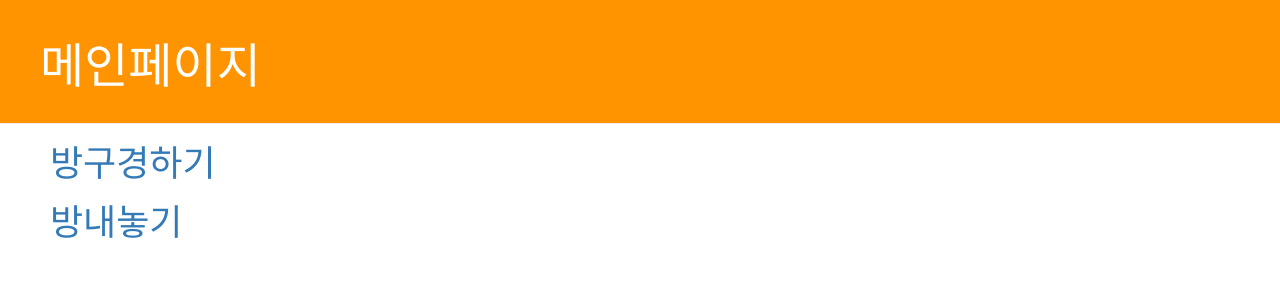
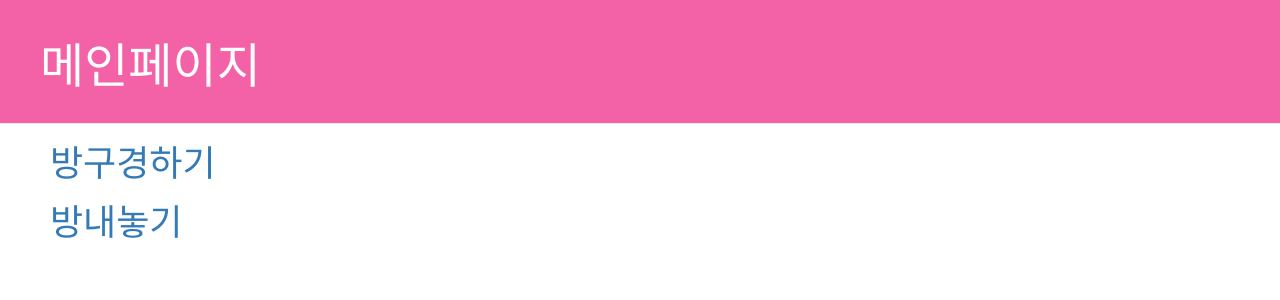
Before and after one commit to skc1395/moroom_web, a Django app: page / in a window 1280 px wide. Shown: the top 300 px of the page. Run offline with Django 3.2, Linux system fonts and the light colour scheme; some libraries are stand-ins or nearby versions.

Commit message:
overwrite cssfile

```diff
--- a/app/static/css/app.css
+++ b/app/static/css/app.css
@@ -2,7 +2,7 @@ h1 a {
     font-family: 'Nanum Gothic', serif;
 }
 .page-header {
-    background-color: #ff9400;
+    background-color: #F361A6;
     margin-top: 0;
     padding: 20px 20px 20px 40px;
 }
```
Also changed, not shown: app/migrations/0001_initial.py.
